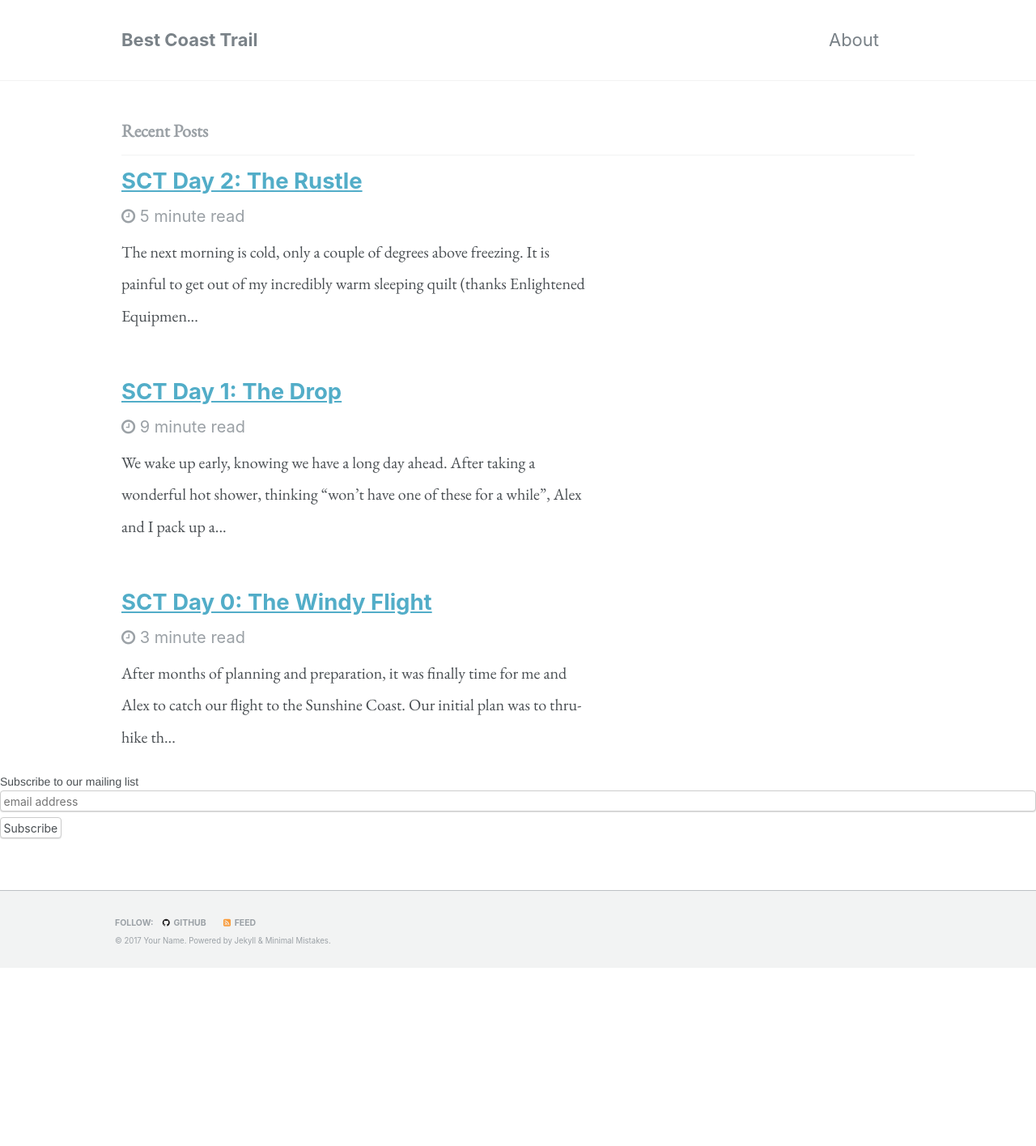
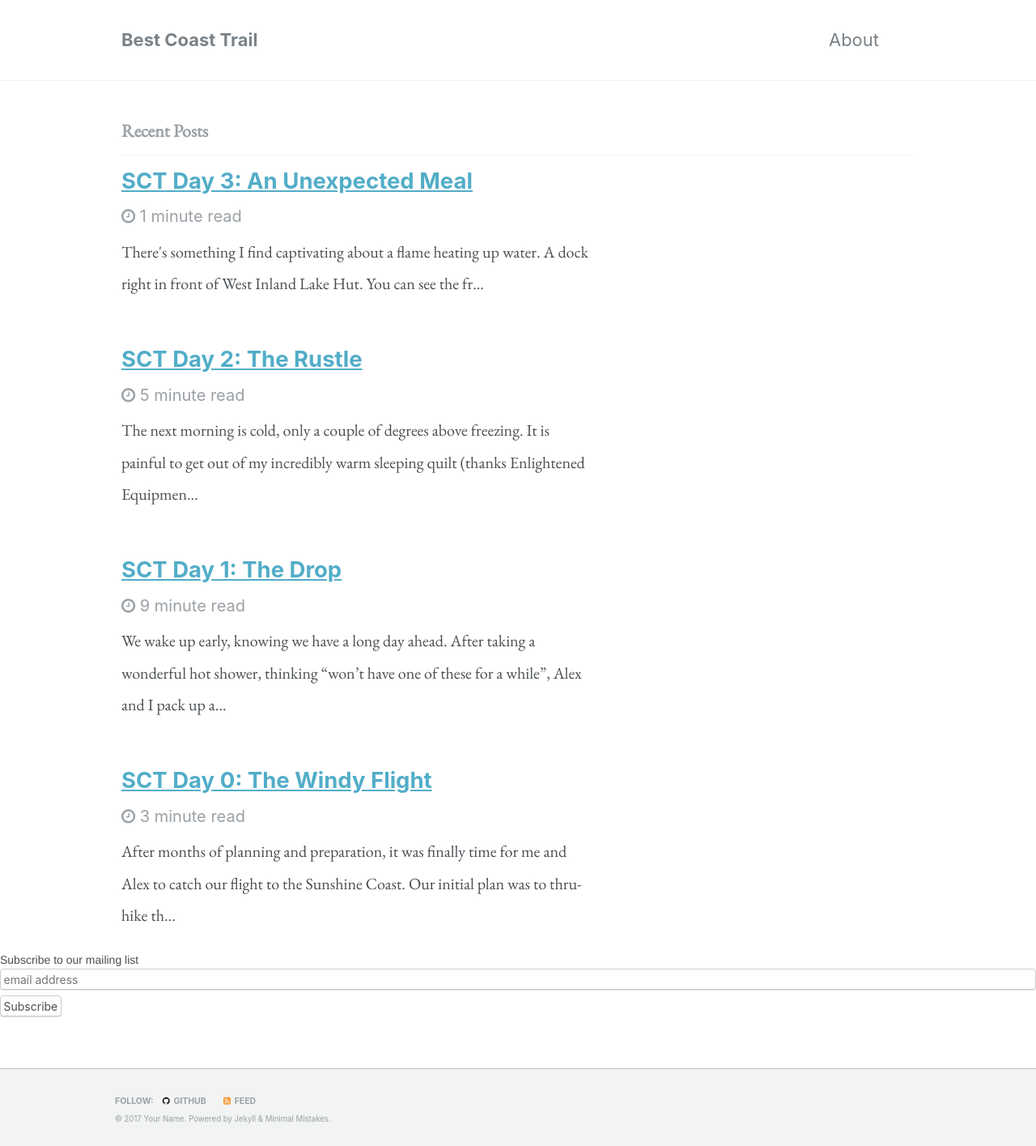
Before and after one commit to BestCoastTrail/BestCoastTrail.github.io, a Jekyll site: the page built from index.html, in a window 1280 px wide. Shown: the whole page at 81% size. Built offline with Jekyll 4.4.1, drawn with Linux system fonts in a browser that asks for light colours; the list of posts is cut into pages by our own code; comment, search, counter and statistics services are not loaded; before the commit the page ends 1195 px from its top, so only the background shows below that.

Commit message:
Added just the images for day 3

```diff
--- a/_posts/2017-04-09-Day-2:-The-Rustle.markdown
+++ b/_posts/2017-04-09-Day-2:-The-Rustle.markdown
@@ -125,5 +125,5 @@ src="https://maps.googleapis.com/maps/api/js?key=AIzaSyD5wgqszVxTRSuxb_LYGEy7TlS
 
 <div>
   <div style="float: left; margin: 0; max-width:35%"><p style="text-align: right;"><a href="https://bestcoasttrail.github.io/Day-1-The-Drop/"><i class="fa fa-long-arrow-left" aria-hidden="true"></i> Day 1: The Drop</a></p></div>
-  <div style="float: right; max-width:35%"><p style="text-align: right;"><a href="">Day 3: An Unexpected Meal <i class="fa fa-long-arrow-right" aria-hidden="true"></i></a></p></div>
+  <div style="float: right; max-width:35%"><p style="text-align: right;"><a href="https://bestcoasttrail.github.io/Day-3-An-Unexpected-Meal/">Day 3: An Unexpected Meal <i class="fa fa-long-arrow-right" aria-hidden="true"></i></a></p></div>
 </div>
--- /dev/null
+++ b/_posts/2017-04-10-Day-3:-An-Unexpected-Meal.markdown
@@ -0,0 +1,96 @@
+---
+title: "SCT Day 3: An Unexpected Meal"
+header:
+  image: https://farm3.staticflickr.com/2877/33520038694_a04f54b208_h.jpg
+---
+<figure style="width: 50%; margin: auto;">
+  <img data-original="https://farm3.staticflickr.com/2827/33989673330_eb39217d1c_h.jpg" data-action="zoom" class="inline-image"/>
+  <figcaption>There's something I find captivating about a flame heating up water.</figcaption>
+</figure>
+<figure>
+  <img data-original="https://farm3.staticflickr.com/2889/33563783943_f45276295a_h.jpg" data-action="zoom" class="inline-image"/>
+  <figcaption>A dock right in front of West Inland Lake Hut.</figcaption>
+</figure>
+<figure>
+  <img data-original="https://farm3.staticflickr.com/2884/34374139025_424f415cda_h.jpg" data-action="zoom" class="inline-image"/>
+  <figcaption>You can see the fresh snowfall on the peaks. That's where we were headed next!</figcaption>
+</figure>
+<figure>
+  <img data-original="https://farm3.staticflickr.com/2890/34215743862_dbdc28de91_h.jpg" data-action="zoom" class="inline-image"/>
+  <figcaption>Raindrops.</figcaption>
+</figure>
+<figure>
+  <img data-original="https://farm3.staticflickr.com/2881/34374139385_8a089843fd_h.jpg" data-action="zoom" class="inline-image"/>
+</figure>
+<figure>
+  <img data-original="https://farm5.staticflickr.com/4170/34374139435_a587ebd540_h.jpg" data-action="zoom" class="inline-image"/>
+</figure>
+<figure>
+  <img data-original="https://farm3.staticflickr.com/2848/34332771286_b85ff5680c_h.jpg" data-action="zoom" class="inline-image"/>
+</figure>
+<figure>
+  <img data-original="https://farm3.staticflickr.com/2805/33521596044_14ac1a5dbc_h.jpg" data-action="zoom" class="inline-image"/>
+  <figcaption>The look of a broken man.</figcaption>
+</figure>
+<figure>
+  <img data-original="https://farm3.staticflickr.com/2839/33979313190_de09d77098_h.jpg" data-action="zoom" class="inline-image"/>
+  <figcaption>Some of the brutal trail conditions we had to navigate. By this point, our shoes were completely soaking wet.</figcaption>
+</figure>
+<figure style="width: 70%; margin: auto;">
+  <img data-original="https://farm3.staticflickr.com/2864/34232818681_f9a127bdd0_h.jpg" data-action="zoom" class="inline-image"/>
+</figure>
+<figure>
+  <img data-original="https://farm5.staticflickr.com/4158/33553016533_797b32178a_h.jpg" data-action="zoom" class="inline-image"/>
+</figure>
+<figure>
+  <img data-original="https://farm5.staticflickr.com/4181/34232829061_7c4516dae3_h.jpg" data-action="zoom" class="inline-image"/>
+  <figcaption>I was in good spirits, just happy to be out of the office :)</figcaption>
+</figure>
+<figure style="width: 70%; margin: auto;">
+  <img data-original="https://farm5.staticflickr.com/4174/33553016183_875d9f8a15_h.jpg" data-action="zoom" class="inline-image"/>
+  <figcaption>Our first encounter with snow. It would not be our last...</figcaption>
+</figure>
+<figure>
+  <img data-original="https://farm3.staticflickr.com/2863/34232828401_dfb6f398f1_h.jpg" data-action="zoom" class="inline-image"/>
+  <figcaption>Finally at Confederation Lake. Getting from where we were in the previous photo to this point was a battle. A silent battle. No energy spared in between for photos.</figcaption>
+</figure>
+<figure style="width: 70%; margin: auto;">
+  <img data-original="https://farm5.staticflickr.com/4163/33979312830_b764d8ceb0_h.jpg" data-action="zoom" class="inline-image"/>
+  <figcaption>Look at this cabin. First class. Insulated. Would AirBnB.</figcaption>
+</figure>
+<figure>
+  <img data-original="https://farm3.staticflickr.com/2855/33553015453_e1ec03b91b_h.jpg" data-action="zoom" class="inline-image"/>
+  <figcaption>This cabin is bomb. My Therm-A-Rest NeoAir Xlite sleeping pad set up - I highly recommend this pad!</figcaption>
+</figure>
+<figure>
+  <img data-original="https://farm3.staticflickr.com/2877/34363695735_342f0568bb_h.jpg" data-action="zoom" class="inline-image"/>
+  <figcaption>Alex helping with the cooking, sporkful of peanut butter in mouth.</figcaption>
+</figure>
+<figure>
+  <img data-original="https://farm5.staticflickr.com/4191/34363702165_fd18ef86bd_h.jpg" data-action="zoom" class="inline-image"/>
+  <figcaption>Classy cabin comes complete with candles. Unintentional alliteration.</figcaption>
+</figure>
+<figure>
+  <img data-original="https://farm3.staticflickr.com/2887/33979312760_9d42206ab5_h.jpg" data-action="zoom" class="inline-image"/>
+  <figcaption>Snowing hard outside. In April.</figcaption>
+</figure>
+<figure>
+  <img data-original="https://farm3.staticflickr.com/2847/34363701935_5f4b99014b_h.jpg" data-action="zoom" class="inline-image"/>
+  <figcaption>Incredible view from the steps of the cabin the next morning.</figcaption>
+</figure>
+<figure>
+  <img data-original="https://farm3.staticflickr.com/2873/34322271476_f06cddc006_h.jpg" data-action="zoom" class="inline-image"/>
+  <figcaption>Delicious, delicious oatmeal.</figcaption>
+</figure>
+<figure>
+  <img data-original="https://farm5.staticflickr.com/4159/33553015133_38b217f4f8_h.jpg" data-action="zoom" class="inline-image"/>
+  <figcaption>Making some unexpected friends (Fiona on the right, Janna on the left)</figcaption>
+</figure>
+<figure style="width: 70%; margin: auto;">
+  <img data-original="https://farm3.staticflickr.com/2861/33553014793_5d10edcc5d_h.jpg" data-action="zoom" class="inline-image"/>
+  <figcaption>One more of them!</figcaption>
+</figure>
+<figure>
+  <img data-original="https://farm3.staticflickr.com/2813/34363701095_ce8e99a3db_h.jpg" data-action="zoom" class="inline-image"/>
+  <figcaption>And we're off, once again.</figcaption>
+</figure>
```
